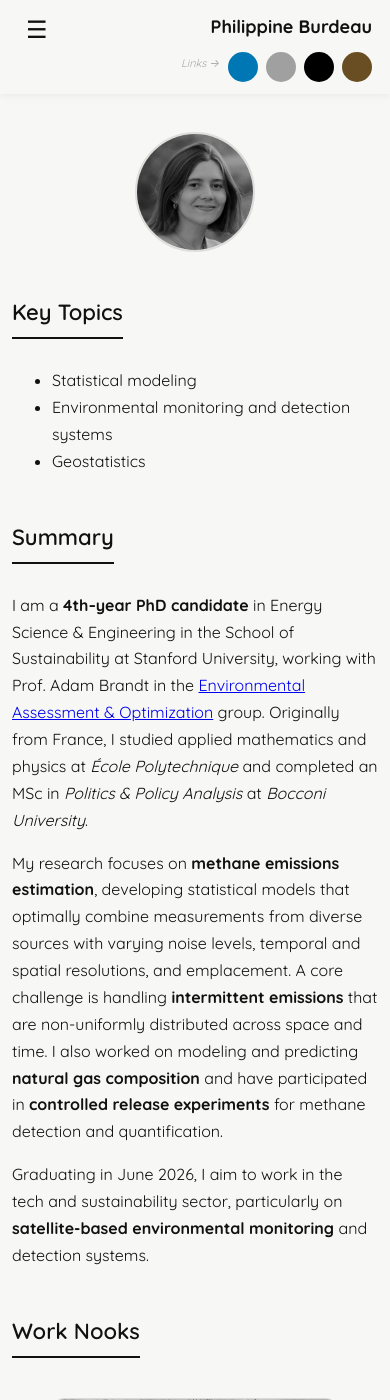
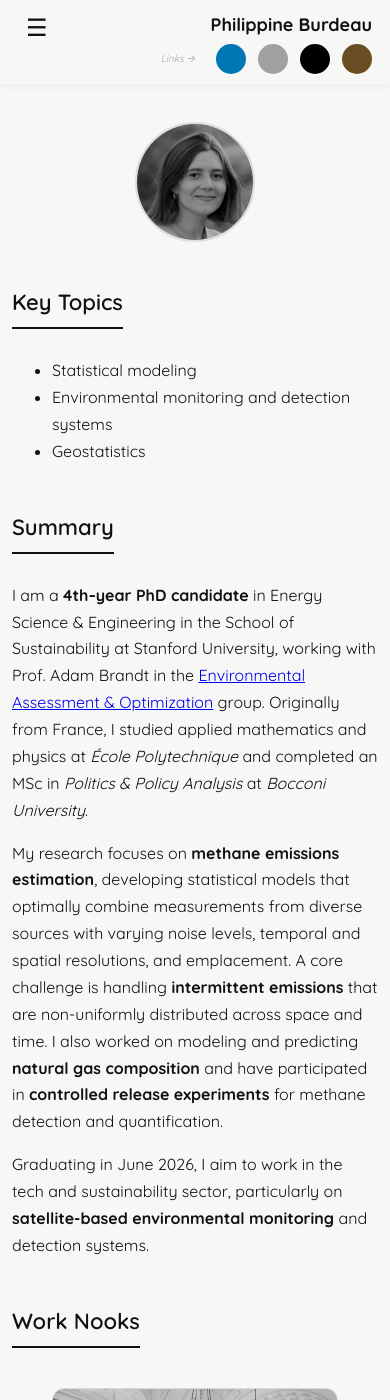
Before and after one commit to pburdeau/pburdeau.github.io, a Jekyll site: the page built from index.md, in a window 390 px wide and 1400 px high. Built offline with Jekyll 4.4.1, drawn with Linux system fonts in a browser that asks for light colours.

Commit message:
Modify header display and adjust spacing in CSS
Updated CSS styles for header and social elements.

```diff
--- a/assets/css/style.css
+++ b/assets/css/style.css
@@ -65,7 +65,7 @@ body {
 }
 
 .header-right {
-    display: none;
+    display: contents;
 }
 
 .header-social {
@@ -86,7 +86,7 @@ body {
     .site-nav {
         position: relative;
         align-items: flex-start;
-        padding: 12px 18px;
+        padding: 10px 18px;
     }
 
     .header-name {
@@ -97,23 +97,24 @@ body {
         display: flex;
         flex-direction: column;
         align-items: flex-end;
-        gap: 6px;
+        gap: 4px;
     }
 
     .header-social {
         display: flex;
-        gap: 8px;
-        margin-top: 4px;
+        gap: 12px;
+        align-items: center;
     }
 
     .header-social-note {
         display: block;
-        font-size: 11px;
+        font-size: 10px;
         color: #888;
         font-style: italic;
         opacity: 0.7;
         margin: 0;
-        margin-top: 2px;
+        order: -1;
+        margin-right: 8px;
     }
 
     .nav-links {
```
